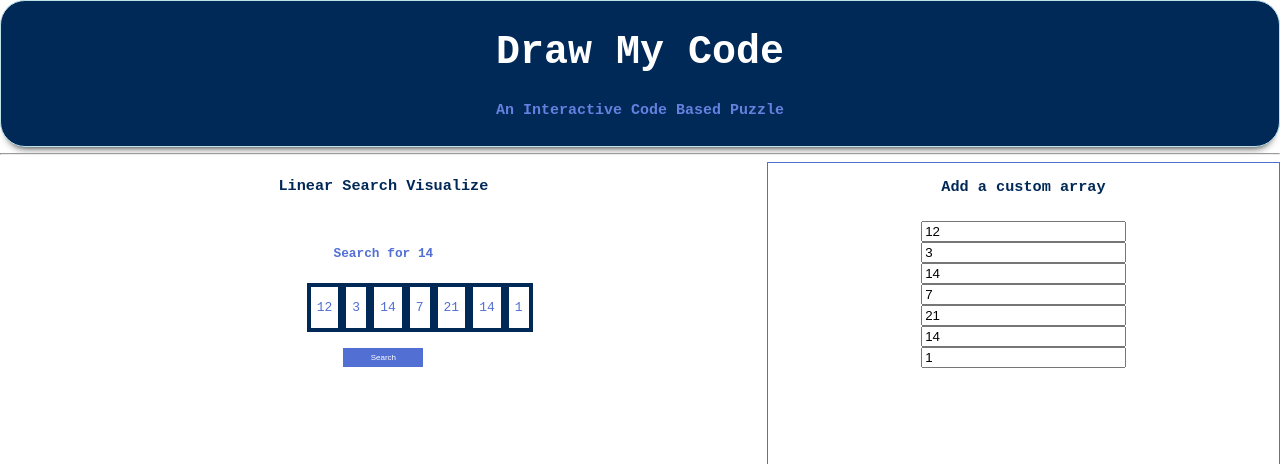
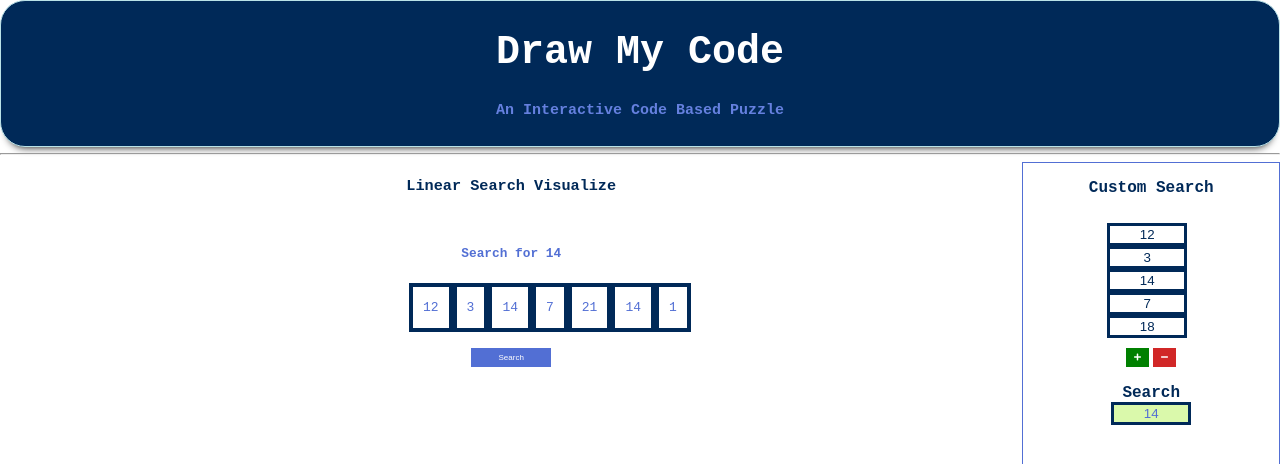
Before and after one commit to arjkashyap/Draw-My-Code, a React (Create React App) app: page / in a window 1280 px wide. Shown: the top 464 px of the page. Built offline with nearby package versions, Linux system fonts and the light colour scheme.

Commit message:
Update array form skeleton setup

```diff
--- a/package.json
+++ b/package.json
@@ -3,6 +3,9 @@
   "version": "0.1.0",
   "private": true,
   "dependencies": {
+    "@fortawesome/fontawesome-svg-core": "^1.2.28",
+    "@fortawesome/free-solid-svg-icons": "^5.13.0",
+    "@fortawesome/react-fontawesome": "^0.1.9",
     "@testing-library/jest-dom": "^4.2.4",
     "@testing-library/react": "^9.3.2",
     "@testing-library/user-event": "^7.1.2",
--- a/src/App.js
+++ b/src/App.js
@@ -3,6 +3,8 @@ import "./App.css";
 import Header from "./components/Header";
 import LinearSearch from "./components/LinearSearch";
 import UpdateArray from "./components/UpdateArray";
+
+
 
 function App() {
   const setUpdateArr = () => true;
--- a/src/components/LinearSearch.js
+++ b/src/components/LinearSearch.js
@@ -10,7 +10,7 @@ const LinearSearch = () => {
   const [defaultArr, setDefaultArr] = useState([12, 3, 14, 7, 21, 14, 1]);
   const defaultSearch = 14;
 
-  // current state of linear search
+  // current state of linear
   const [searching, setSearching] = useState(false);
 
   // HTML divs of array divs
--- a/src/components/UpdateArray.js
+++ b/src/components/UpdateArray.js
@@ -1,19 +1,105 @@
-import React, { useState } from "react";
+import React, { useState, useEffect } from "react";
 import "../styles/UpdateArray.css";
 
+import { FontAwesomeIcon } from "@fortawesome/react-fontawesome";
+import { faPlus, faMinus } from "@fortawesome/free-solid-svg-icons";
+
 const UpdateArray = () => {
-  const [defaultArr, setDefaultArr] = useState([12, 3, 14, 7, 21, 14, 1]);
+  const [Array, setArray] = useState(["12", "3", "14", "7", "18"]);
+  const [search, setSearch] = useState("14");
 
-  const setForm = () => {
-    const inputArray = defaultArr.map((e, index) => (
-      <input key={index} value={e} />
+  // Form Componnet:-> Array of input tags
+  const [form, setForm] = useState();
+
+  const [validated, setValidated] = useState(true);
+
+  useEffect(() => {
+    const arrForm = renderForm(Array);
+    setForm(arrForm);
+  }, [Array]);
+
+  // Handle form click
+  const handleClick = (index) => {
+    const newArr = Array;
+    newArr[index] = "";
+    setArray(newArr);
+    // Update the form div
+    setForm(renderForm(Array));
+  };
+
+  const handleFormChange = (e, index) => {
+    const newArr = Array;
+    Array[index] = e.target.value;
+    setArray(newArr);
+    // Update the form div
+    setForm(renderForm(Array));
+  };
+
+  // Form validators
+  const validator = validated ? (
+    <small></small>
+  ) : (
+    <sm className="validator">Enter an Int</sm>
+  );
+
+  const renderForm = (Array) => {
+    const inputArray = Array.map((element, index) => (
+      <div>
+        <input
+          className="arr-input"
+          key={"F" + index}
+          value={element}
+          onClick={() => handleClick(index)}
+          onChange={(e) => handleFormChange(e, index)}
+        />
+        &nbsp;
+        {validator}
+      </div>
     ));
     return <form className="arr-form">{inputArray}</form>;
   };
+
+  const addBox = () => {
+    const arr = Array;
+    arr.push("0");
+    setArray(arr);
+    setForm(renderForm(Array));
+  };
+
+  const removeBox = () => {
+    const arr = Array;
+    arr.pop();
+    setArray(arr);
+    setForm(renderForm(Array));
+  };
+
   return (
     <div className="update-array">
-      <h3>Add a custom array</h3>
-      <div>{setForm()}</div>
+      <h3 className="headings">Custom Search</h3>
+      <div className="form-container">
+        {form}
+        <div className="btn-group">
+          <button id="add-box" className="button" onClick={addBox}>
+            <FontAwesomeIcon icon={faPlus} />
+          </button>
+          <button id="remove-box" className="button" onClick={removeBox}>
+            <FontAwesomeIcon icon={faMinus} />
+          </button>
+        </div>
+      </div>
+      <br />
+      <form>
+        <label className="headings"> Search </label>
+        <br />
+        <input
+          id="search-form"
+          className="arr-input"
+          onClick={() => setSearch("")}
+          onChange={(e) => setSearch(e.target.value)}
+          value={search}
+        />
+      </form>
+      <br /> <br />
       {/* <h3>Look For</h3> */}
     </div>
   );
--- a/src/styles/LinearSearch.css
+++ b/src/styles/LinearSearch.css
@@ -1,8 +1,8 @@
 .linear-search {
-  flex: 60%;
+  flex: 80%;
   text-align: center;
   /* background-color: rosybrown; */
-  /* width: 100%; */
+  /* width: 80%; */
   /* background-color: rebeccapurple; */
 }
 
@@ -21,7 +21,7 @@
   display: flex;
   flex-direction: row;
   margin: 0 auto;
-  /* width: 50%; */
+  width: 100%;
   align-items: center;
 }
 
@@ -31,12 +31,12 @@
   color: var(--sc-clr);
   border: 4px solid var(--pm-clr);
   text-align: center;
-  /* max-width: 2rem; */
+  width: 5rem;
 }
 
 .arr-box p {
-  padding-left: 6px;
-  padding-right: 6px;
+  padding-left: 10px;
+  padding-right: 10px;
 }
 
 .arr-box:nth-child(4) {
--- a/src/styles/UpdateArray.css
+++ b/src/styles/UpdateArray.css
@@ -1,12 +1,14 @@
 .update-array {
-  flex: 40%;
+  flex: 20%;
   text-align: center;
   border: 0.2px solid var(--sc-clr);
   height: 800px;
 }
 
-.update-array h3 {
+.headings {
   color: var(--pm-clr);
+  font-weight: bold;
+  font-size: 1rem;
 }
 
 .arr-form {
@@ -18,3 +20,45 @@
   margin: 0 auto;
   padding: 10px;
 }
+
+.arr-input {
+  text-align: center;
+  color: var(--pm-clr);
+  border: 3px solid var(--pm-clr);
+  max-width: 70px;
+}
+
+.validator {
+  color: red;
+  font-size: 0.4rem;
+}
+
+.btn-group .button {
+  background-color: var(--sc-clr);
+  border: none;
+  color: white;
+  text-align: center;
+  text-decoration: none;
+  font-size: 0.5rem;
+  cursor: pointer;
+
+  margin-top: 0px;
+  /* float: left; */
+}
+
+.btn-group .button:hover {
+  background-color: var(--pm-clr);
+}
+
+#add-box {
+  background-color: green;
+}
+
+#remove-box {
+  background-color: rgb(209, 39, 39);
+}
+
+#search-form {
+  color: var(--sc-clr);
+  background-color: rgba(163, 241, 46, 0.4);
+}
```
Also changed, not shown: 1 other file (tests, documents, lock files or other folders).
